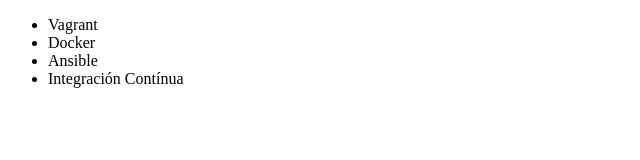
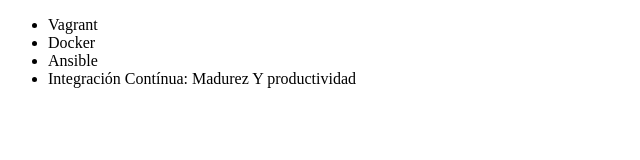
Before and after one commit to leanmarset/alura-git, a plain HTML site: page index.html in a window 1280 px wide. Shown: the whole page, without its empty margins (0-640 px from the left). Drawn offline with Linux system fonts and the light colour scheme.

Commit message:
Renombrando curso

```diff
--- a/index.html
+++ b/index.html
@@ -9,7 +9,7 @@
             <li>Vagrant</li>
             <li>Docker</li>
             <li>Ansible</li>
-            <li>Integración Contínua</li>
+            <li>Integración Contínua: Madurez Y productividad</li>
         </ul>
     </body>
 </html>
```
